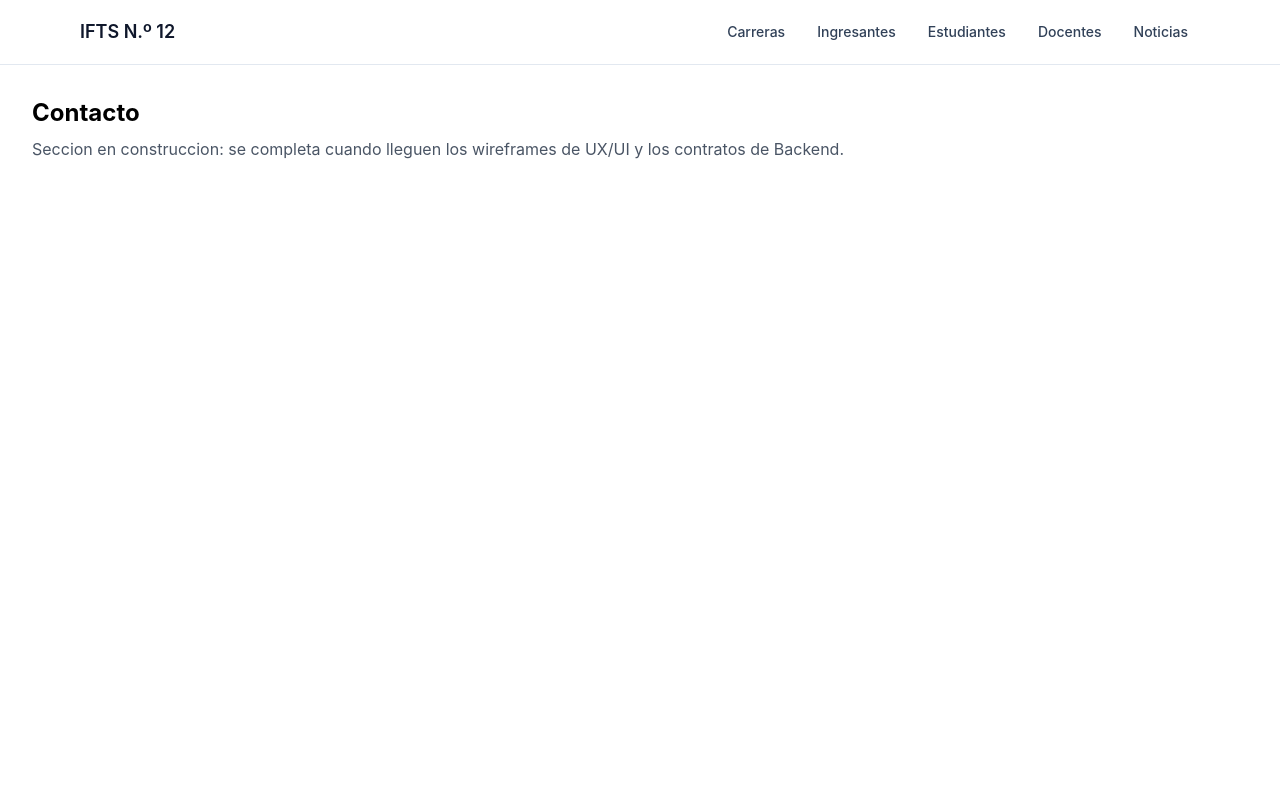
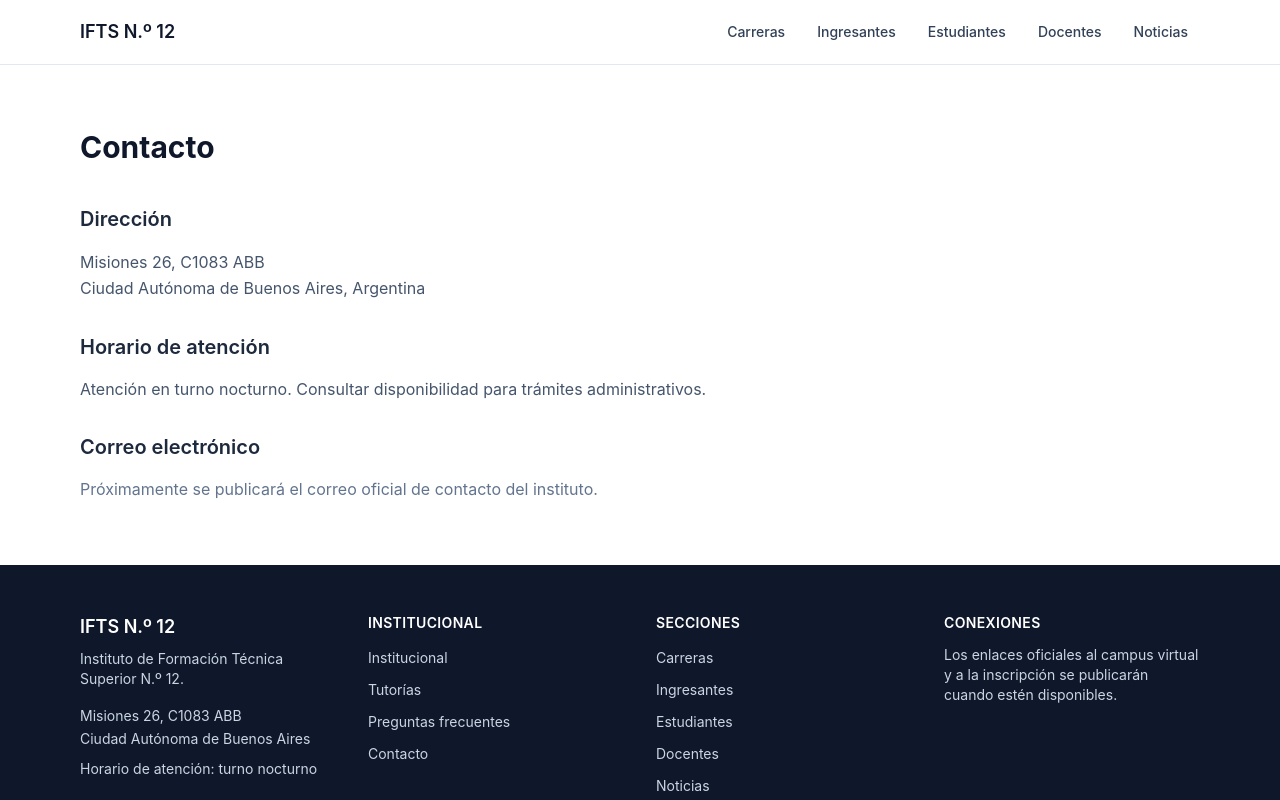
Before and after one commit to 3m1l10j4v13r4qu1n0/web_ifts12_frontend, a React (Vite) app: page /contacto in a window 1280 px wide. Shown: the top 800 px of the page. Built offline with nearby package versions, Linux system fonts and the light colour scheme.

Commit message:
feat(contacto): se agrega dirección y horario en ContactoPage y Footer (RF-22)
- ContactoPage: reemplaza placeholder con dirección, horario nocturno y correo
- Footer: agrega dirección y horario en columna 1 del grid
- Datos fijos confirmados en Parte VII del análisis funcional

```diff
--- a/src/components/layout/Footer.tsx
+++ b/src/components/layout/Footer.tsx
@@ -16,6 +16,12 @@ function Footer() {
         <div>
           <p className="text-lg font-semibold text-white">IFTS N.º 12</p>
           <p className="mt-2 text-sm">Instituto de Formación Técnica Superior N.º 12.</p>
+          <address className="mt-4 not-italic text-sm leading-relaxed">
+            Misiones 26, C1083 ABB
+            <br />
+            Ciudad Autónoma de Buenos Aires
+          </address>
+          <p className="mt-2 text-sm">Horario de atención: turno nocturno</p>
         </div>
 
         <nav aria-label="Enlaces institucionales">
--- a/src/pages/ContactoPage.tsx
+++ b/src/pages/ContactoPage.tsx
@@ -1,7 +1,38 @@
-import PaginaPlaceholder from './PaginaPlaceholder';
+function ContactoPage() {
+  return (
+    <main className="mx-auto max-w-6xl px-4 py-16">
+      <h1 className="text-3xl font-bold text-slate-900">Contacto</h1>
 
-function ContactoPage() {
-  return <PaginaPlaceholder titulo="Contacto" />;
+      <section aria-labelledby="contacto-direccion" className="mt-10">
+        <h2 id="contacto-direccion" className="text-xl font-semibold text-slate-800">
+          Dirección
+        </h2>
+        <address className="mt-4 not-italic text-slate-600 leading-relaxed">
+          Misiones 26, C1083 ABB
+          <br />
+          Ciudad Autónoma de Buenos Aires, Argentina
+        </address>
+      </section>
+
+      <section aria-labelledby="contacto-horario" className="mt-8">
+        <h2 id="contacto-horario" className="text-xl font-semibold text-slate-800">
+          Horario de atención
+        </h2>
+        <p className="mt-4 text-slate-600">
+          Atención en turno nocturno. Consultar disponibilidad para trámites administrativos.
+        </p>
+      </section>
+
+      <section aria-labelledby="contacto-correo" className="mt-8">
+        <h2 id="contacto-correo" className="text-xl font-semibold text-slate-800">
+          Correo electrónico
+        </h2>
+        <p className="mt-4 text-slate-500">
+          Próximamente se publicará el correo oficial de contacto del instituto.
+        </p>
+      </section>
+    </main>
+  );
 }
 
 export default ContactoPage;
```
